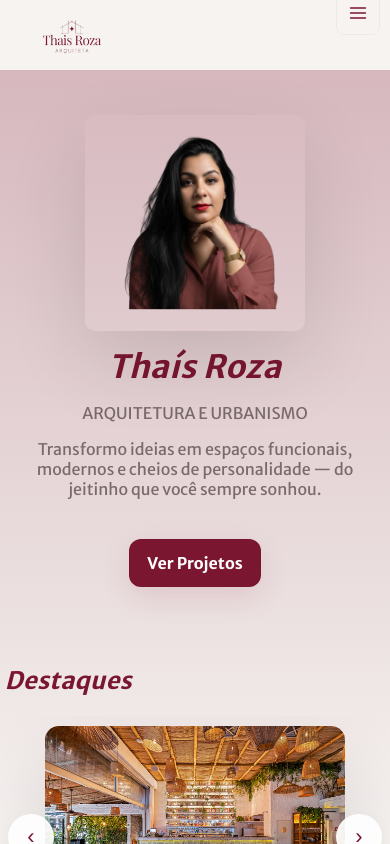
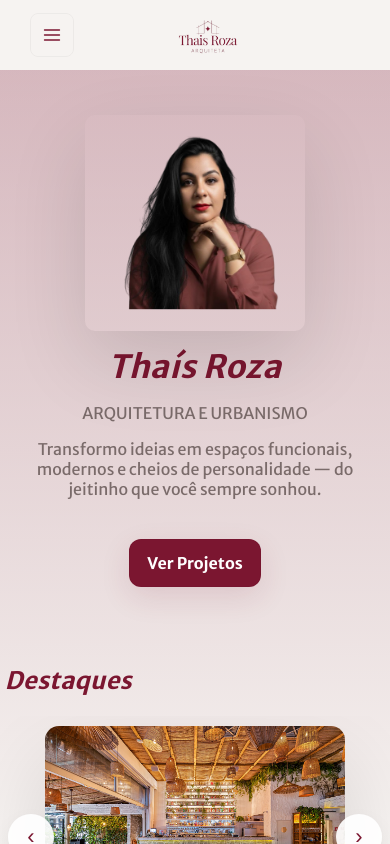
Before and after one commit to yousseflets/arquiteturaeurbanismo, an Angular app: page / in a window 390 px wide. Shown: the top 844 px of the page. Built offline with nearby package versions, Linux system fonts and the light colour scheme.

Commit message:
ajuste mobile

```diff
--- a/src/app/app.scss
+++ b/src/app/app.scss
@@ -48,13 +48,11 @@ body.no-scroll { overflow: hidden; touch-action: none; }
 	.site-header { padding-left: 0; padding-right: 0 }
 	.site-header > .container.header-inner { width:100%; max-width:100%; padding-left:0.6rem; padding-right:0.6rem }
 	.header-inner { justify-content: center; position:relative;}
-	/* usar grid no header em mobile para garantir alinhamento consistente */
-	.header-inner { display:grid; grid-template-columns:44px 1fr 44px; align-items:center; gap:0 }
-	.brand { grid-column:2; display:flex; justify-content:center; align-items:center }
+	.brand { width:100%; display:flex; justify-content:center; align-items:center }
 	.header-inner .logo { margin:0; display:inline-flex; align-items:center }
 	.logo-mark { --logo-size:84px; width:var(--logo-size); height:var(--logo-size) }
 	.logo-text strong { font-size:1.12rem }
-	.nav-btn { position:static; grid-column:1; justify-self:start; z-index:10002 }
+	.nav-btn { position:absolute; left:calc(50% - (var(--logo-size) / 2) - 12px); top:50%; transform:translateY(-50%); z-index:10002 }
 	.site-header > .container.header-inner { padding-left:2.4rem }
 
 	html, body, app-root, .site-main, .container { max-width:100%; overflow-x:hidden; width:100%; }
```
